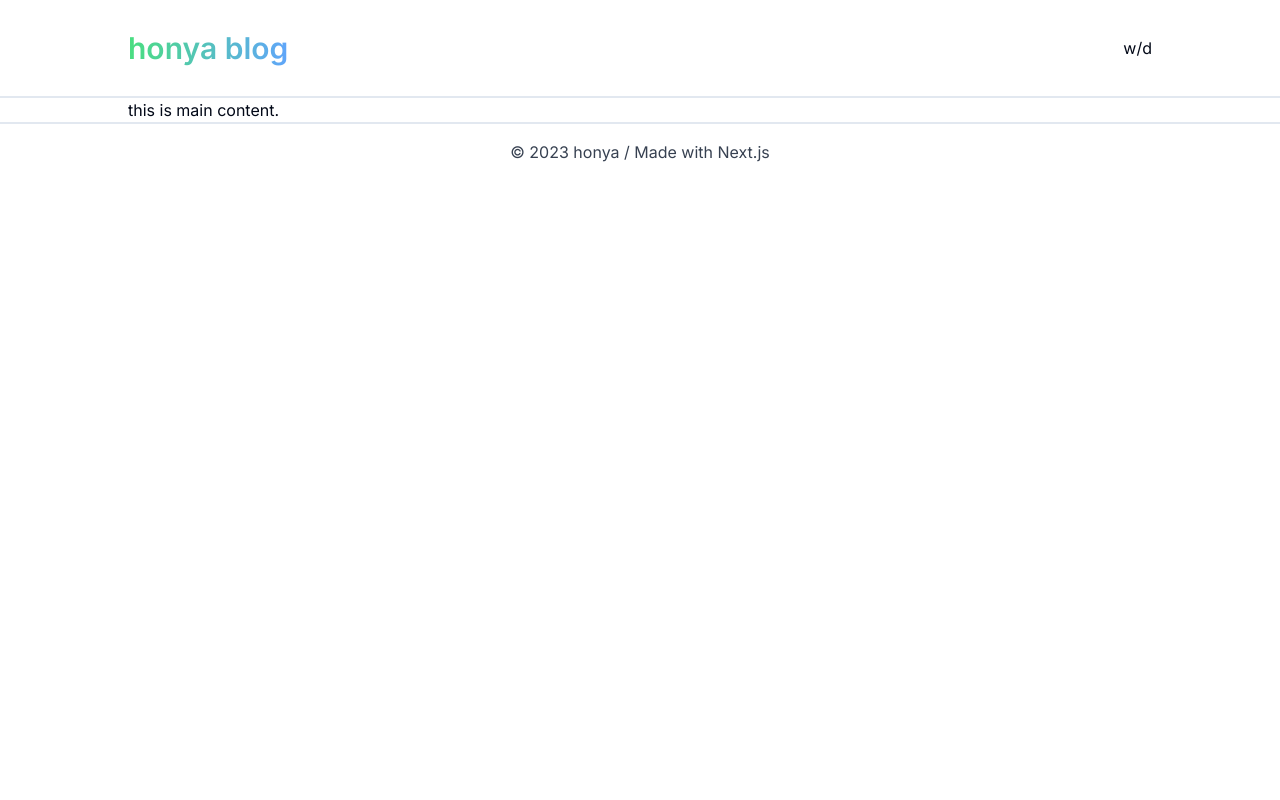
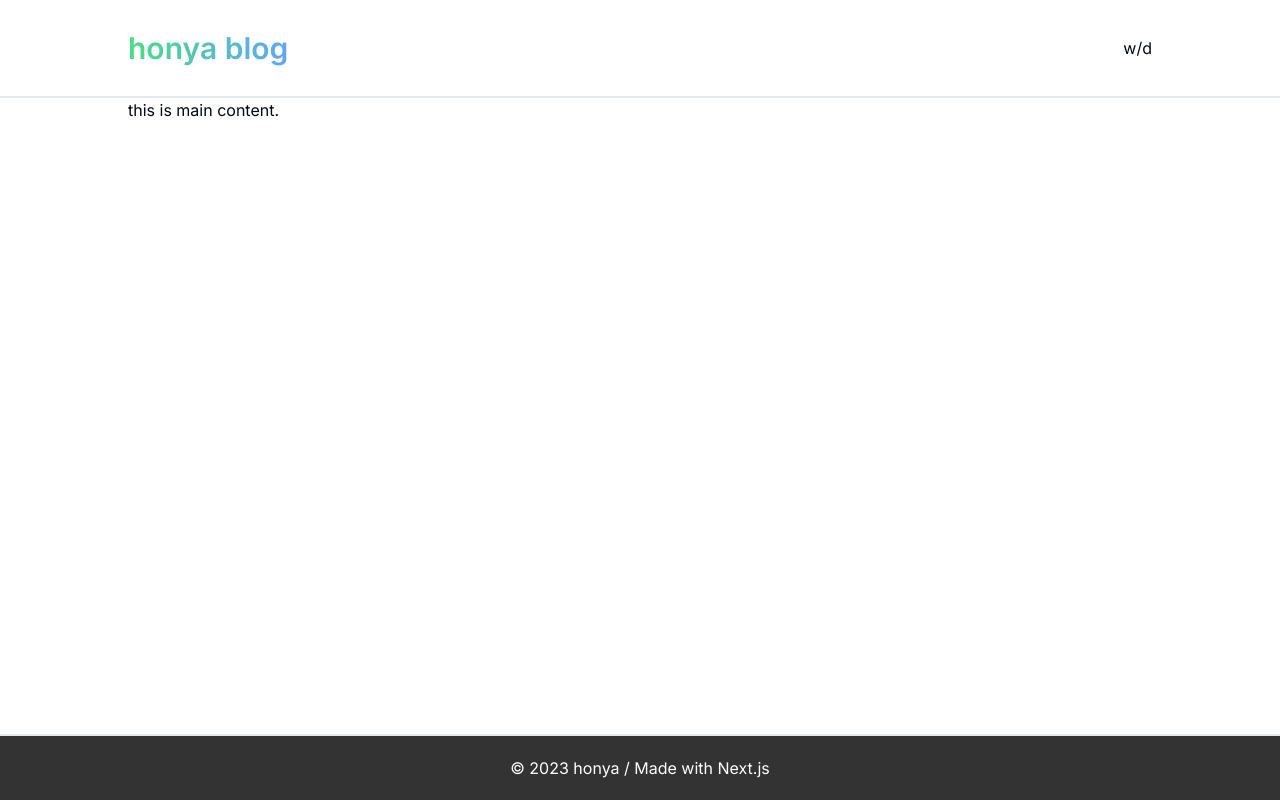
Before and after one commit to Actlam/blog, a Next.js app: page / in a window 1280 px wide. Built offline with nearby package versions, Linux system fonts and the light colour scheme.

Commit message:
change: sharedディレクトリ整理

```diff
--- a/src/app/layout.tsx
+++ b/src/app/layout.tsx
@@ -1,8 +1,9 @@
 import "./globals.css";
-import Header from "@/components/layout/header";
-import Footer from "@/components/layout/footer";
+import Header from "@/components/layout/shared/header";
+import Footer from "@/components/layout/shared/footer";
 import type { Metadata } from "next";
 import { Inter } from "next/font/google";
+import clsx from "clsx";
 
 const inter = Inter({ subsets: ["latin"] });
 
@@ -14,7 +15,7 @@ export const metadata: Metadata = {
 export default function RootLayout({ children }: { children: React.ReactNode }) {
   return (
     <html lang="ja">
-      <body className={inter.className}>
+      <body className={clsx(inter.className, "h-screen")}>
         <Header />
         <div className="max-w-screen-lg mx-auto">{children}</div>
         <Footer />
--- a/src/components/layout/footer.tsx
+++ /dev/null
@@ -1,9 +0,0 @@
-export default function Footer() {
-  return (
-    <h2 className="border-t-2">
-      <p className="text-gray-700 max-w-screen-lg mx-auto text-center mt-4">
-        © 2023 honya / Made with Next.js
-      </p>
-    </h2>
-  );
-}
--- /dev/null
+++ b/src/components/layout/shared/footer.tsx
@@ -0,0 +1,9 @@
+export default function Footer() {
+  return (
+    <h2 className="border-t-2 bg-[#333] py-5 sticky top-[100vh]">
+      <p className="text-white max-w-screen-lg mx-auto text-center">
+        © 2023 honya / Made with Next.js
+      </p>
+    </h2>
+  );
+}
```
Also changed, not shown: src/components/layout/shared/header.tsx (renamed from src/components/layout/header.tsx).
